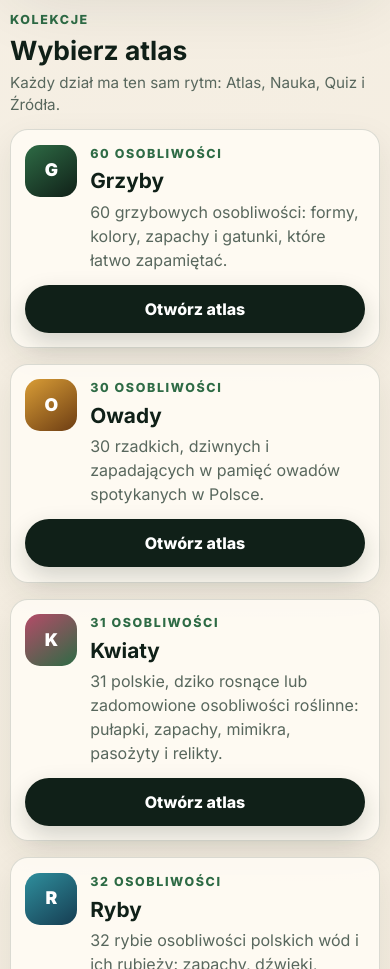
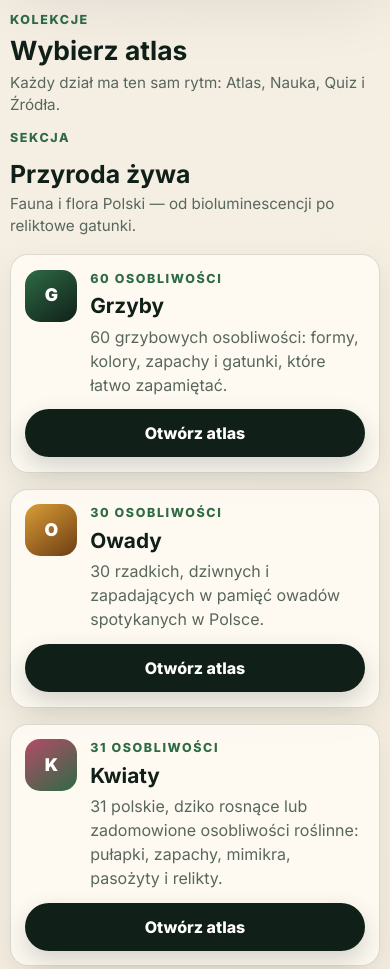
Before and after one commit to Alamator/niezwykle-grzyby-polski, a website: page index.html in a window 390 px wide. Shown: the part 640-1609 px from the top of the page. Drawn offline with Linux system fonts and the light colour scheme.

Commit message:
feat: group 18 collections into 3 thematic sections on the home grid
The home page now reads as three labelled sections instead of an
18-item flat list: "Przyroda żywa" (8 collections — grzyby, owady,
kwiaty, ryby, ptaki, ssaki, płazy i gady, drzewa), "Ziemia i niebo" (5
— minerały, formacje skalne, skamieniałości, atmosfera i astronomia,
rekordy krajobrazu), and "Człowiek i kultura" (5 — architektura
drewniana, podziemia, cuda inżynierii, twierdze i ruiny, Memento
Mori). Each section gets a heading, a one-line lead, and its own
two-column card grid, with a 1-column fallback on mobile.

Why: on a phone the previous flat list scrolled past for 18 rows
before the user reached the bottom. Grouping cuts that into three
visual landmarks and signals the atlas's range upfront — "this is a
multi-domain project, not only mushrooms" — which the URL alone
doesn't say.

Implementation: each entry in COLLECTION_BUILDERS gets a `group` field
(`przyroda-zywa` / `ziemia-niebo` / `czlowiek-kultura`). A new top-level
`groups` array carries the section metadata (id, label, description)
and is exposed via window.ATLAS_APP_DATA.groups. i18n.js gains a
parallel `groups: { pl, en }` map and a `groupEyebrow` UI key.
renderCollections() now groups collections by their `group` field and
renders each section as <section class="collection-group">; if no
groups are present it falls back to the flat render. The outer
`#collectionGrid` toggles `.is-grouped` to switch from a 2-column
grid to a vertical stack of sections.

Co-Authored-By: Claude Opus 4.7 (1M context) <noreply@anthropic.com>

```diff
--- a/css/styles.css
+++ b/css/styles.css
@@ -262,10 +262,37 @@ h3 { margin: 0 0 .6rem; font-size: 1.05rem; }
 
 .app-main { padding: 1.2rem 0 2rem; }
 .collection-picker { padding: .25rem 0 1rem; }
-.collection-grid {
+.collection-grid,
+.collection-group__grid {
   display: grid;
   grid-template-columns: repeat(2, minmax(0, 1fr));
   gap: 1rem;
+}
+.collection-grid.is-grouped {
+  display: flex;
+  flex-direction: column;
+  gap: 2.4rem;
+}
+.collection-group {
+  display: flex;
+  flex-direction: column;
+  gap: 1rem;
+}
+.collection-group__head {
+  display: grid;
+  gap: .35rem;
+}
+.collection-group__head h3 {
+  margin: 0;
+  font-size: 2.1rem;
+  color: var(--ink);
+  letter-spacing: 0;
+}
+.collection-group__lead {
+  margin: 0;
+  color: var(--muted);
+  font-size: 1rem;
+  max-width: 64ch;
 }
 .collection-card {
   display: grid;
@@ -762,7 +789,11 @@ th { color: var(--muted); font-size: .8rem; text-transform: uppercase; letter-sp
     font-size: .9rem;
   }
   .app-main { padding: .8rem 0 1.3rem; }
-  .collection-grid { grid-template-columns: 1fr; }
+  .collection-grid,
+  .collection-group__grid { grid-template-columns: 1fr; }
+  .collection-grid.is-grouped { gap: 1.6rem; }
+  .collection-group__head h3 { font-size: 1.55rem; }
+  .collection-group__lead { font-size: .95rem; }
   .collection-card {
     grid-template-columns: 52px minmax(0, 1fr);
     gap: .8rem;
--- a/data/collections.js
+++ b/data/collections.js
@@ -4,6 +4,7 @@
   const COLLECTION_BUILDERS = [
     {
       id: "grzyby",
+      group: "przyroda-zywa",
       title: "Grzyby",
       heading: "Niezwykłe grzyby Polski",
       subtitle: "60 grzybowych osobliwości: formy, kolory, zapachy i gatunki, które łatwo zapamiętać.",
@@ -29,6 +30,7 @@
     },
     {
       id: "owady",
+      group: "przyroda-zywa",
       title: "Owady",
       heading: "Osobliwe owady Polski",
       subtitle: "30 rzadkich, dziwnych i zapadających w pamięć owadów spotykanych w Polsce.",
@@ -46,6 +48,7 @@
     },
     {
       id: "kwiaty",
+      group: "przyroda-zywa",
       title: "Kwiaty",
       heading: "Osobliwe kwiaty i rośliny Polski",
       subtitle: "31 polskie, dziko rosnące lub zadomowione osobliwości roślinne: pułapki, zapachy, mimikra, pasożyty i relikty.",
@@ -63,6 +66,7 @@
     },
     {
       id: "ryby",
+      group: "przyroda-zywa",
       title: "Ryby",
       heading: "Osobliwe ryby polskich wód",
       subtitle: "32 rybie osobliwości polskich wód i ich rubieży: zapachy, dźwięki, przyssawki, wędrówki, kamuflaż i gatunki inwazyjne.",
@@ -80,6 +84,7 @@
     },
     {
       id: "ptaki",
+      group: "przyroda-zywa",
       title: "Ptaki",
       heading: "Osobliwe ptaki Polski",
       subtitle: "32 ptasie osobliwości Polski: rekordy skali, lotu, zmysłów, gniazd, strategii, mokradeł, gór i rzadkich gości.",
@@ -97,6 +102,7 @@
     },
     {
       id: "ssaki",
+      group: "przyroda-zywa",
       title: "Ssaki",
       heading: "Osobliwe ssaki Polski",
       subtitle: "33 ssacze osobliwości Polski: ryjówki ze zjawiskiem Dehnela, jadowite rzęsorki, nietoperze z MRU, relikty stepów i Tatr, żubr, ekspansywne drapieżniki oraz ssaki Bałtyku.",
@@ -114,6 +120,7 @@
     },
     {
       id: "plazy-gady",
+      group: "przyroda-zywa",
       title: "Płazy i Gady",
       heading: "Osobliwe płazy i gady Polski",
       subtitle: "30 herpetologiczne osobliwości Polski: błękitne gody żaby moczarowej, czosnkowa obrona grzebiuszki, odruch kumaka, grzebienie traszek, nadrzewne rzekotki, reliktowe węże, żółw błotny i inwazyjne żółwie ozdobne.",
@@ -131,6 +138,7 @@
     },
     {
       id: "drzewa",
+      group: "przyroda-zywa",
       title: "Drzewa",
       heading: "Osobliwe drzewa Polski",
       subtitle: "Te dendrologiczne osobliwości Polski to 30 historii zapachu, światła próchna, deformacji, rekordów wieku, pamięci miejsc, katastrof i parkowych egzotów.",
@@ -148,6 +156,7 @@
     },
     {
       id: "mineraly",
+      group: "ziemia-niebo",
       title: "Minerały",
       heading: "Osobliwe minerały Polski",
       subtitle: "33 mineralogiczne osobliwości Polski: endemity IMA, kruszce, sole, agaty, krzemień pasiasty, bursztyn i minerały z dawnych kopalń.",
@@ -165,6 +174,7 @@
     },
     {
       id: "formacje-skalne",
+      group: "ziemia-niebo",
       title: "Formacje skalne",
       heading: "Osobliwe formacje skalne Polski",
       subtitle: "33 formacje skalne Polski: granitowe skałki Karkonoszy, wulkaniczne organy, piaskowcowe labirynty, jurajskie bramy, karpackie ostańce i głazy polodowcowe.",
@@ -182,6 +192,7 @@
     },
     {
       id: "architektura-drewniana",
+      group: "czlowiek-kultura",
       title: "Architektura drewniana",
       heading: "Architektoniczne osobliwości: drewno",
       subtitle: "30 drewnianych osobliwości Polski: Kościoły Pokoju, gotyckie świątynie zrębowe, cerkwie Karpat, styl zakopiański, tatarskie meczety i drewniane wsie.",
@@ -200,6 +211,7 @@
     },
     {
       id: "podziemia",
+      group: "czlowiek-kultura",
       title: "Podziemia",
       heading: "Podziemia Atlasu Osobliwości",
       subtitle: "30 podziemnych osobliwości Polski: kopalnie soli, krzemienia i srebra, miejskie piwnice, sztolnie, schrony oraz tajemnice Gór Sowich.",
@@ -218,6 +230,7 @@
     },
     {
       id: "cuda-inzynierii",
+      group: "czlowiek-kultura",
       title: "Cuda Inżynierii",
       heading: "Techniczne osobliwości Polski",
       subtitle: "33 techniczne osobliwości Polski: kanały, śluzy, tężnie, radiostacje, hale, zapory, mosty, tunele, koleje i przemysłowe miasta.",
@@ -236,6 +249,7 @@
     },
     {
       id: "twierdze-ruiny",
+      group: "czlowiek-kultura",
       title: "Twierdze i Ruiny",
       heading: "Twierdze, ruiny i zapomniane miejsca",
       subtitle: "33 osobliwości twierdz i ruin Polski: miasta idealne, zamki-legendy, twierdze, opuszczone pałace i konstrukcje, które zostały po ambicji.",
@@ -254,6 +268,7 @@
     },
     {
       id: "memento-mori",
+      group: "czlowiek-kultura",
       title: "Memento Mori",
       heading: "Memento Mori: miejsca pamięci i przemijania",
       subtitle: "30 miejsc pamięci i przemijania: ossuaria, cmentarze, nekropolie, miejsca Zagłady, martyrologii, wojenne cmentarze, kopce i pradawne pochówki.",
@@ -272,6 +287,7 @@
     },
     {
       id: "skamienialosci",
+      group: "ziemia-niebo",
       title: "Skamieniałości",
       heading: "Osobliwe skamieniałości Polski",
       subtitle: "33 paleontologiczne osobliwości Polski: trylobity, rafy dewońskie, Zachełmie, triasowe olbrzymy, tropy dinozaurów, jurajskie morza, bursztyn i megafauna epoki lodowcowej.",
@@ -289,6 +305,7 @@
     },
     {
       id: "atmosfera-astronomia",
+      group: "ziemia-niebo",
       title: "Atmosfera i astronomia",
       heading: "Osobliwości atmosferyczne i astronomiczne Polski",
       subtitle: "33 atmosferyczne i astronomiczne osobliwości Polski: widmo Brockenu, duszki, białe noce, obłoki srebrzyste, ciemne niebo, zorze, Bałtyk jako fabryka śniegu, dalekie obserwacje, mrozowiska i pył saharyjski.",
@@ -306,6 +323,7 @@
     },
     {
       id: "rekordy-krajobrazu",
+      group: "ziemia-niebo",
       title: "Rekordy krajobrazu",
       heading: "Rekordy i osobliwości krajobrazowe Polski",
       subtitle: "56 krajobrazowych osobliwości Polski: polska pustynia, ruchome wydmy, krzywy las, klify, bagna, kolorowe jeziora, przełomy, dawne wulkany, mikroklimaty i miejsca jak z innej mapy.",
@@ -331,10 +349,30 @@
     { id: "sources", label: "Źródła" }
   ];
 
+  // Group manifest — labels and descriptions are the Polish fallback. i18n.js can override per language.
+  const groups = [
+    {
+      id: "przyroda-zywa",
+      label: "Przyroda żywa",
+      description: "Fauna i flora Polski — od bioluminescencji po reliktowe gatunki."
+    },
+    {
+      id: "ziemia-niebo",
+      label: "Ziemia i niebo",
+      description: "Geologia, minerały, formacje skalne, atmosfera i krajobraz."
+    },
+    {
+      id: "czlowiek-kultura",
+      label: "Człowiek i kultura",
+      description: "Architektura, technika i pamięć — ślady ludzi w polskim krajobrazie."
+    }
+  ];
+
   // Placeholders rendered on the home grid before any collection is opened. items[] stays empty
   // until loadCollection() pulls the matching data files.
   const collections = COLLECTION_BUILDERS.map((builder) => ({
     id: builder.id,
+    group: builder.group,
     title: builder.title,
     heading: builder.heading,
     subtitle: builder.subtitle,
@@ -410,8 +448,9 @@
   window.ATLAS_APP_DATA = {
     project: "Atlas Osobliwości Polski",
     subtitle: "Jedno miejsce na niezwykłe grzyby, owady, kwiaty, ryby, ptaki, ssaki, płazy i gady, drzewa, minerały, formacje skalne, architekturę drewnianą, podziemia, cuda inżynierii, twierdze i ruiny, Memento Mori, skamieniałości, niebo, rekordy krajobrazu i kolejne osobliwości Polski.",
-    version: "0.2.0-lazy-load",
+    version: "0.3.0-groups",
     views,
+    groups,
     collections,
     loadCollection
   };
--- a/js/app.js
+++ b/js/app.js
@@ -106,6 +106,17 @@
 
   function collectionText(collection, field) {
     return collectionTranslation(collection)[field] || collection[field] || "";
+  }
+
+  function groupTranslation(groupId) {
+    return i18n.groups?.[state.language]?.[groupId] || {};
+  }
+
+  function groupText(groupId, field) {
+    const trans = groupTranslation(groupId);
+    if (trans[field]) return trans[field];
+    const group = (app.groups || []).find((g) => g.id === groupId);
+    return group?.[field] || "";
   }
 
   function items() {
@@ -248,8 +259,7 @@
     renderCollections();
   }
 
-  function renderCollections() {
-    $("#collectionGrid").innerHTML = app.collections.map((collection) => {
+  function collectionCardHtml(collection) {
     const title = collectionText(collection, "title");
     return `
       <article class="collection-card collection-card--${escapeHtml(collection.accent || "default")}">
@@ -261,6 +271,39 @@
         </div>
         <button class="primary" data-action="select-collection" data-collection="${escapeHtml(collection.id)}">${escapeHtml(t("collectionCardButton"))}</button>
       </article>`;
+  }
+
+  function renderCollections() {
+    const grid = $("#collectionGrid");
+    const groups = Array.isArray(app.groups) ? app.groups : [];
+    const byGroup = new Map();
+    for (const collection of app.collections) {
+      if (!collection.group) continue;
+      if (!byGroup.has(collection.group)) byGroup.set(collection.group, []);
+      byGroup.get(collection.group).push(collection);
+    }
+    const orderedGroups = groups.filter((g) => byGroup.has(g.id));
+
+    if (!orderedGroups.length) {
+      grid.classList.remove("is-grouped");
+      grid.innerHTML = app.collections.map(collectionCardHtml).join("");
+      return;
+    }
+
+    grid.classList.add("is-grouped");
+    grid.innerHTML = orderedGroups.map((group) => {
+      const label = groupText(group.id, "label");
+      const description = groupText(group.id, "description");
+      const cards = byGroup.get(group.id).map(collectionCardHtml).join("");
+      return `
+        <section class="collection-group" data-group="${escapeHtml(group.id)}">
+          <header class="collection-group__head">
+            <p class="eyebrow">${escapeHtml(t("groupEyebrow"))}</p>
+            <h3>${escapeHtml(label)}</h3>
+            ${description ? `<p class="collection-group__lead">${escapeHtml(description)}</p>` : ""}
+          </header>
+          <div class="collection-group__grid">${cards}</div>
+        </section>`;
     }).join("");
   }
 
```
Also changed, not shown: data/i18n.js. Lines whose indentation alone changed are shown as unchanged.
